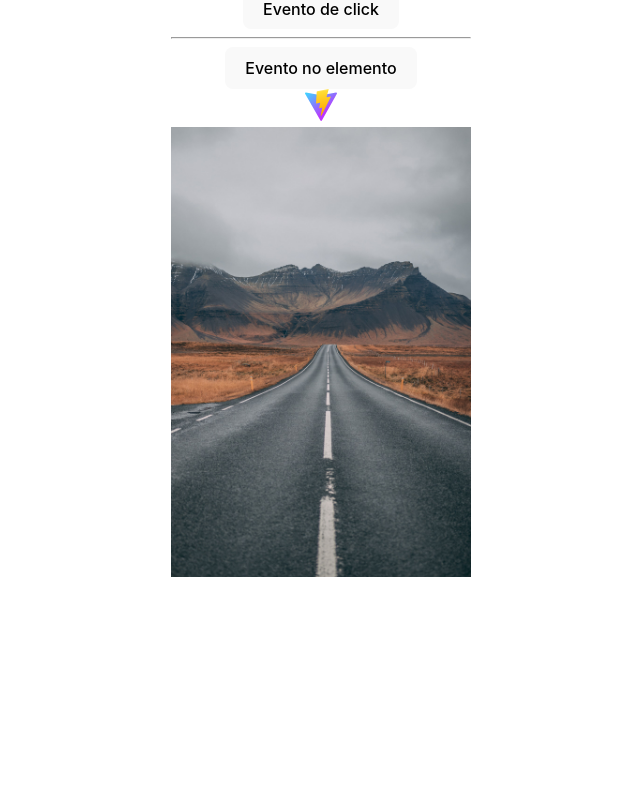
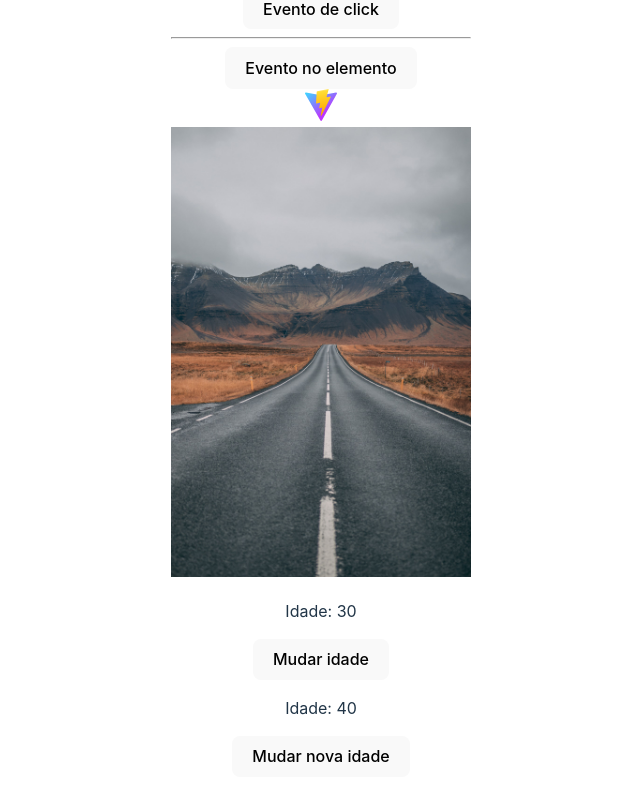
Before and after one commit to Wesley-Nilton/react-todo, a React (Vite) app: page / in a window 1280 px wide. Shown: the part 384-1184 px from the top of the page, without its empty margins (319-959 px from the left). Before the commit the page ends 999 px from the top, so only its background shows below. Built offline with nearby package versions, Linux system fonts and the light colour scheme.

Commit message:
Create hooks component

```diff
--- a/src/App.jsx
+++ b/src/App.jsx
@@ -1,6 +1,7 @@
 import FirstComponent from './components/FirstComponent';
 import AnotherComponent from './components/AnotherComponent';
 import Images from './components/Images';
+import Hooks from './components/Hooks';
 import './App.css';
 
 function App() {
@@ -11,6 +12,7 @@ function App() {
       <FirstComponent />
       <AnotherComponent />
       <Images />
+      <Hooks />
     </div>
   )
 }
--- /dev/null
+++ b/src/components/Hooks.jsx
@@ -0,0 +1,30 @@
+import {useState, useEffect} from 'react';
+
+function Hooks(){
+    let age = 30;
+    const [newAge, setNewAge] = useState(40);
+
+    function changeAge(){
+        age = 31;
+        console.log(age);
+    }
+
+    function changeNewAge(){
+        setNewAge(45);
+    }
+
+    useEffect(() => {
+        console.log("Testando!");
+    })
+
+    return(
+        <div>
+            <p>Idade: {age}</p>
+            <button onClick={changeAge}>Mudar idade</button>
+            <p>Idade: {newAge}</p>
+            <button onClick={changeNewAge}>Mudar nova idade</button>
+        </div>
+    )
+}
+
+export default Hooks;
--- a/src/index.css
+++ b/src/index.css
@@ -30,6 +30,7 @@ body {
   place-items: center;
   min-width: 320px;
   min-height: 100vh;
+  padding-bottom: 500px;
 }
 
 h1 {
```
